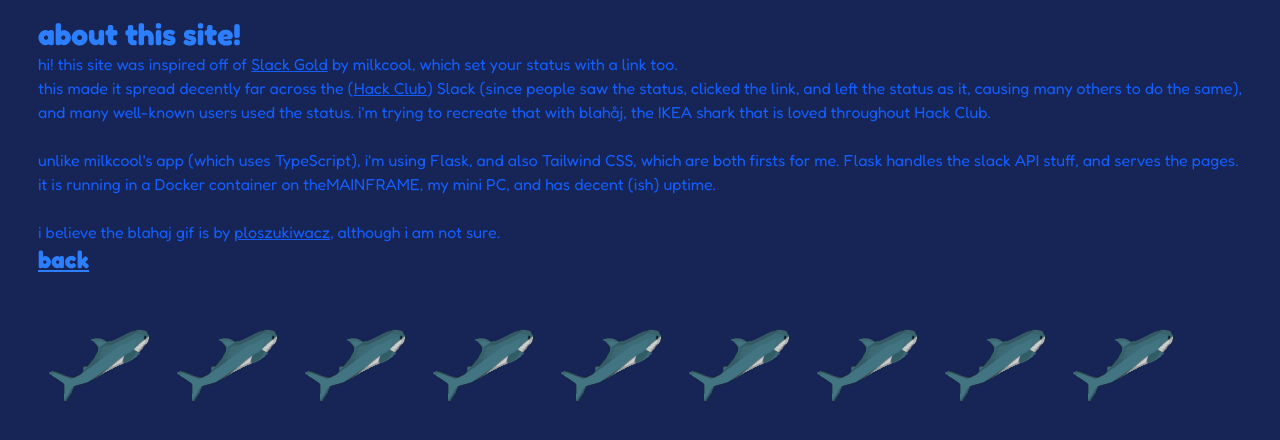
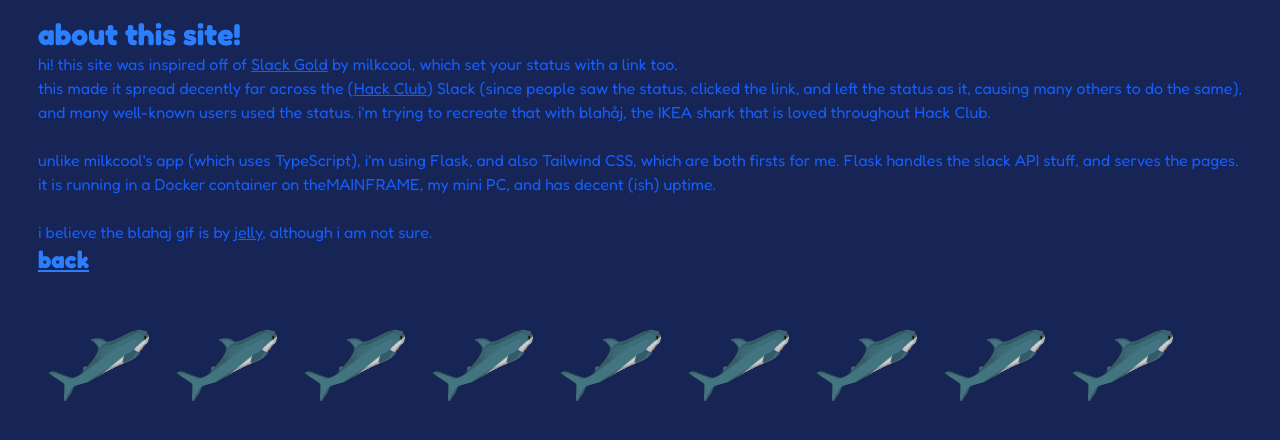
Before and after one commit to numycode/jointheblahaj, a Flask app: page /about in a window 1280 px wide. Shown: the top 440 px of the page. Run offline with Flask 3, Linux system fonts and the light colour scheme.

Commit message:
Fixed credits

```diff
--- a/static/style.css
+++ b/static/style.css
@@ -8,7 +8,6 @@
     --font-mono: ui-monospace, SFMono-Regular, Menlo, Monaco, Consolas, "Liberation Mono",
       "Courier New", monospace;
     --color-blue-200: oklch(88.2% 0.059 254.128);
-    --color-blue-400: oklch(70.7% 0.165 254.624);
     --color-blue-500: oklch(62.3% 0.214 259.815);
     --color-blue-600: oklch(54.6% 0.245 262.881);
     --color-blue-800: oklch(42.4% 0.199 265.638);
@@ -20,8 +19,6 @@
     --text-3xl: 1.875rem;
     --text-3xl--line-height: calc(2.25 / 1.875);
     --font-weight-bold: 700;
-    --radius-2xl: 1rem;
-    --radius-3xl: 1.5rem;
     --radius-4xl: 2rem;
     --default-font-family: var(--font-sans);
     --default-mono-font-family: var(--font-mono);
--- a/templates/about.html
+++ b/templates/about.html
@@ -17,7 +17,7 @@
                 unlike milkcool's app (which uses TypeScript), i'm using Flask, and also Tailwind CSS, which are both firsts for me. Flask handles the slack API stuff, and serves the pages.<br>
                 it is running in a Docker container on theMAINFRAME, my mini PC, and has decent (ish) uptime.<br>
                 <br>
-                i believe the blahaj gif is by <a href="https://hackclub.enterprise.slack.com/team/U084NC30FP0" class="underline">ploszukiwacz</a>, although i am not sure.<br>
+                i believe the blahaj gif is by <a href="https://hackclub.enterprise.slack.com/team/U07N24APCA3" class="underline">jelly</a>, although i am not sure.<br>
             </p>
             <a href="/" class="underline font-bold text-blue-500 text-2xl">back</a><br>
             <div class="flex flex-row">
```
